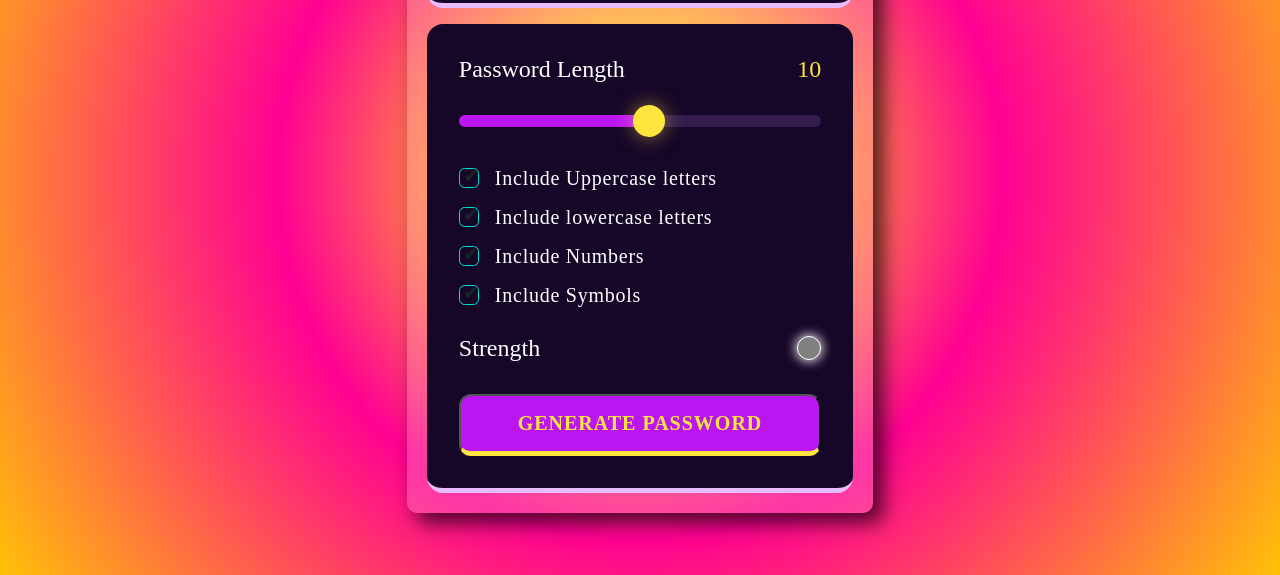
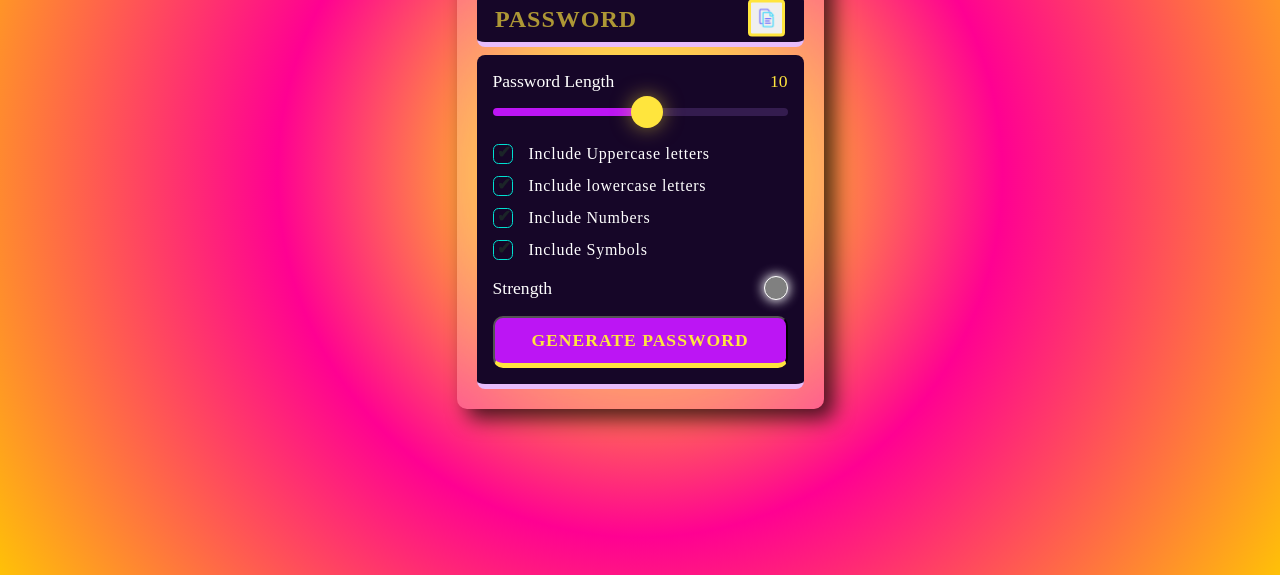
Before and after one commit to chhotugoud7/Password-Generator, a plain HTML site: page index.html in a window 1280 px wide. Shown: the part 225-800 px from the top of the page. Drawn offline with Linux system fonts and the light colour scheme.

Commit message:
update some changes

```diff
--- a/style.css
+++ b/style.css
@@ -41,6 +41,7 @@
   border-radius: 10px; /* Optional: Rounded corners */
   padding: 20px;
   box-shadow: 10px 10px 20px rgba(0,0,0,0.7);
+  max-width: 600px;
 }
 
 h1{
@@ -269,3 +270,54 @@ h1{
 .slider:focus {
     outline: 3px solid var(--vb-yellow);
 }
+
+@media screen
+/* and (max-width: 768px)  */
+ {
+    h1{
+        font-size: 20px;
+    }
+    .display-container{
+        margin: 0.5rem 0;
+        padding-top: 0.2rem;
+        border-radius: 8px;
+    }
+    .display{
+        padding: 0.5rem 0.5rem;
+    }
+    .input-container{
+        padding: 1rem;
+        border-radius: 8px;
+    }
+
+    .length-container p:nth-child(1) {
+        font-size: 1.1rem;
+    }
+    .length-container p:nth-child(2) {
+        font-size: 1.1rem;
+    }
+    .slider{
+        margin-top: 1rem;
+        margin-bottom: 1rem;
+        height: .50rem;
+    }
+    .check{
+        margin: .75rem 0;
+
+    }
+    .check label {
+        font-size: 1rem;
+    }
+    .strength-container{
+        margin-top: 1rem;
+        margin-bottom: 1rem;
+    }
+    .strength-container p{
+        font-size: 1.1rem;
+    }
+    .generateButton{
+        padding: 0.75rem 0;
+        border-radius: 10px;
+        font-size: 1.1rem;
+    }
+}
```
